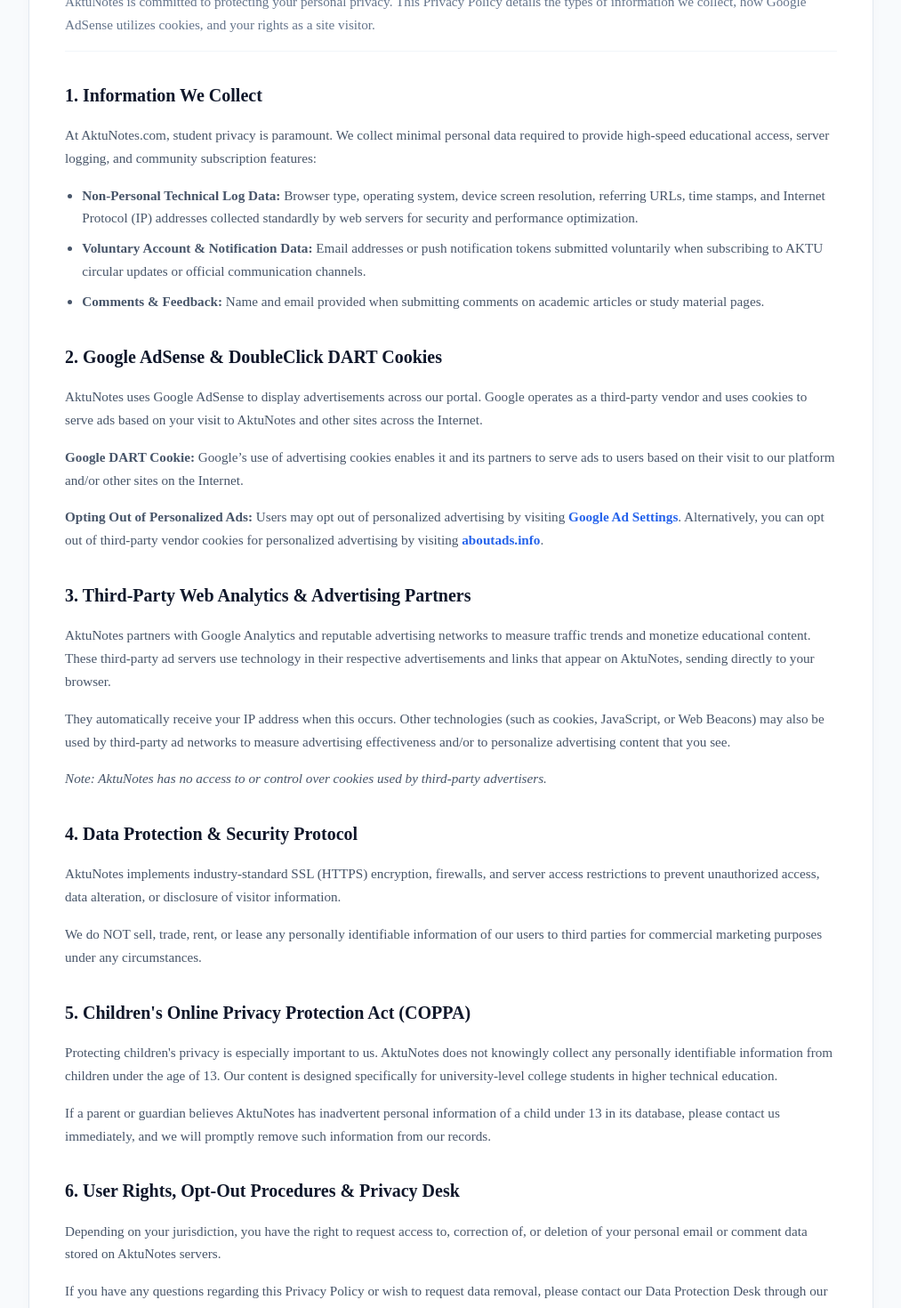
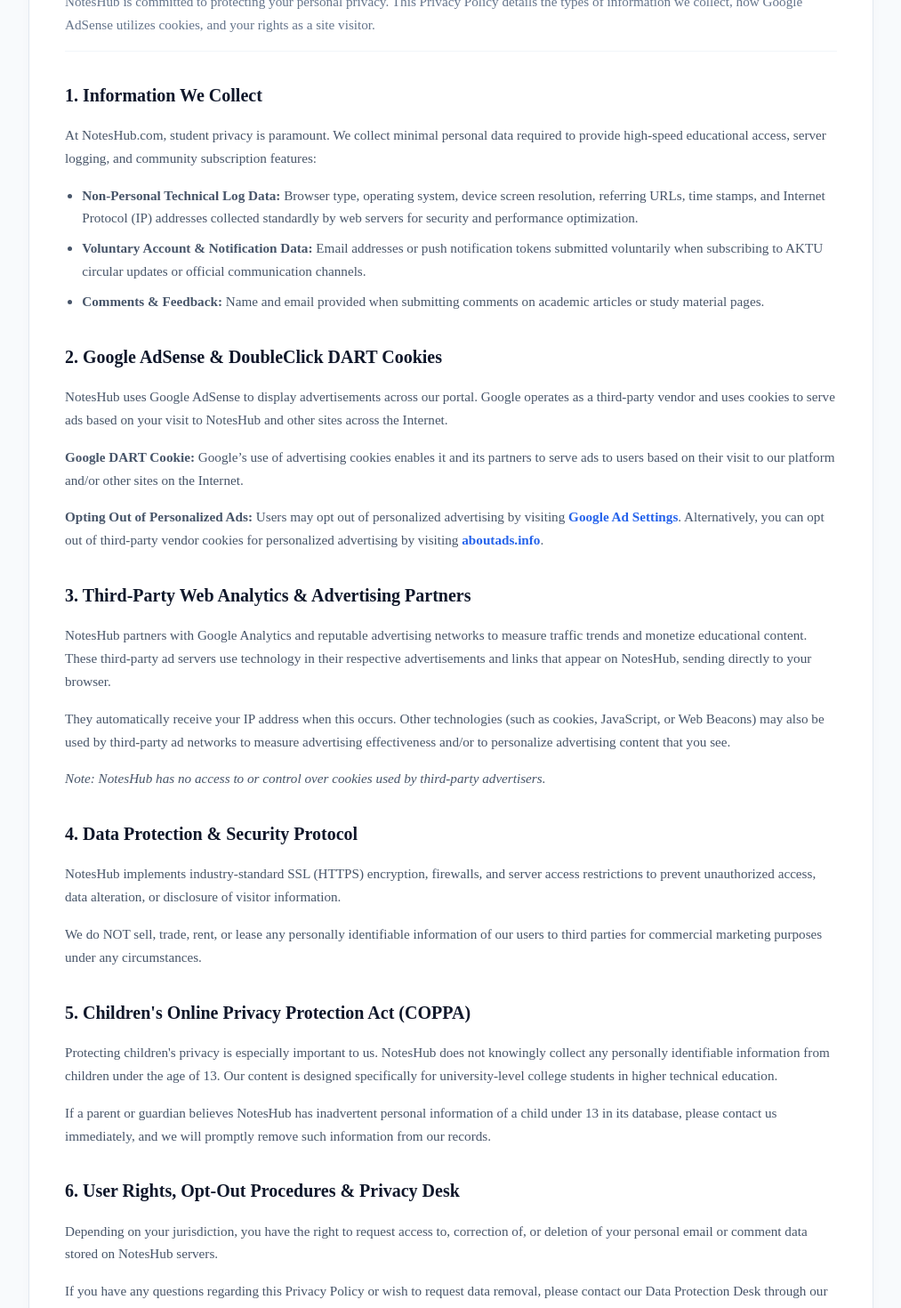
Before and after one commit to nggopal1920/AcetNotes, a React (Vite) app: page /privacy-policy in a window 1280 px wide. Shown: the part 280-1750 px from the top of the page at 89% size, without its empty margins (133-1146 px from the left). Built offline with nearby package versions, Linux system fonts and the light colour scheme.

Commit message:
Add files via upload

```diff
--- a/src/legal/AboutUs.jsx
+++ b/src/legal/AboutUs.jsx
@@ -4,11 +4,11 @@ import './AboutUs.css';
 const AboutUs = () => {
   return (
     <div className="legal-container">
-      <h1>About Us - AktuNotes</h1>
+      <h1>About Us - NotesHub</h1>
       <p>Last updated: September 19, 2026</p>
 
       <p>
-        Welcome to <strong>AktuNotes</strong>, your ultimate engineering and academic resource hub designed specifically for technical students pursuing higher education.
+        Welcome to <strong>NotesHub</strong>, your ultimate engineering and academic resource hub designed specifically for technical students pursuing higher education.
       </p>
 
       <h2>Our Mission & Vision</h2>
@@ -16,7 +16,7 @@ const AboutUs = () => {
         Our mission is to simplify engineering and professional education by providing structured, branch-wise, and unit-wise handwritten notes, previous year question papers (PYQs), syllabus guides, and placement roadmaps completely free of cost. We aim to bridge the gap between last-minute exam cramming and high CGPA success.
       </p>
 
-      <h2>Why Choose AktuNotes?</h2>
+      <h2>Why Choose NotesHub?</h2>
       <ul>
         <li><strong>Organized Semester Learning:</strong> Easily navigate through year-wise and branch-wise B.Tech curriculum notes without clutter.</li>
         <li><strong>Unit-Wise Breakdown:</strong> Find precise study materials neatly categorized into individual units for targeted and efficient semester exam preparation.</li>
@@ -26,12 +26,12 @@ const AboutUs = () => {
 
       <h2>Monetization & Transparency</h2>
       <p>
-        To keep all study materials, Quantum series PDFs, and university resources 100% free for students, AktuNotes displays third-party advertisements managed via Google AdSense. We maintain strict compliance with Google Publisher Policies to ensure a safe, clean, and transparent browsing environment.
+        To keep all study materials, Quantum series PDFs, and university resources 100% free for students, NotesHub displays third-party advertisements managed via Google AdSense. We maintain strict compliance with Google Publisher Policies to ensure a safe, clean, and transparent browsing environment.
       </p>
 
       <h2>Get in Touch</h2>
       <p>
-        AktuNotes is built by engineers and university alumni who understand academic challenges. If you have any questions, suggestions, or copyright inquiries, feel free to reach out to us through our official Contact Page or email us directly at support@aktunotes.com.
+        NotesHub is built by engineers and university alumni who understand academic challenges. If you have any questions, suggestions, or copyright inquiries, feel free to reach out to us through our official Contact Page or email us directly at support@noteshub.com.
       </p>
     </div>
   );
--- a/src/legal/ContactUs.jsx
+++ b/src/legal/ContactUs.jsx
@@ -81,7 +81,7 @@ const ContactUs = () => {
 
         {/* यहाँ है डायरेक्ट ईमेल सपोर्ट जो स्क्रीन पर दिखेगा */}
         <div className="direct-support">
-          <p>Prefer direct emailing? Reach us at: <a href="mailto:support@aktunotes.com"><strong>aktunotes.official@gmail.com</strong></a></p>
+          <p>Prefer direct emailing? Reach us at: <a href="mailto:support@noteshub.com"><strong>support@noteshub.com</strong></a></p>
         </div>
       </div>
     </div>
--- a/src/legal/PrivacyPolicy.jsx
+++ b/src/legal/PrivacyPolicy.jsx
@@ -9,13 +9,13 @@ const PrivacyPolicy = () => {
         <span className="privacy-badge">OFFICIAL PRIVACY DISCLOSURE • REVISED AUGUST 2026</span>
         <h1 className="privacy-title">Privacy Policy & Cookie Disclosure</h1>
         <p className="privacy-subtitle">
-          AktuNotes is committed to protecting your personal privacy. This Privacy Policy details the types of information we collect, how Google AdSense utilizes cookies, and your rights as a site visitor.
+            NotesHub is committed to protecting your personal privacy. This Privacy Policy details the types of information we collect, how Google AdSense utilizes cookies, and your rights as a site visitor.
         </p>
 
         <section className="privacy-section">
           <h2>1. Information We Collect</h2>
           <p>
-            At AktuNotes.com, student privacy is paramount. We collect minimal personal data required to provide high-speed educational access, server logging, and community subscription features:
+            At NotesHub.com, student privacy is paramount. We collect minimal personal data required to provide high-speed educational access, server logging, and community subscription features:
           </p>
           <ul>
             <li><strong>Non-Personal Technical Log Data:</strong> Browser type, operating system, device screen resolution, referring URLs, time stamps, and Internet Protocol (IP) addresses collected standardly by web servers for security and performance optimization.</li>
@@ -27,7 +27,7 @@ const PrivacyPolicy = () => {
         <section className="privacy-section">
           <h2>2. Google AdSense & DoubleClick DART Cookies</h2>
           <p>
-            AktuNotes uses Google AdSense to display advertisements across our portal. Google operates as a third-party vendor and uses cookies to serve ads based on your visit to AktuNotes and other sites across the Internet.
+            NotesHub uses Google AdSense to display advertisements across our portal. Google operates as a third-party vendor and uses cookies to serve ads based on your visit to NotesHub and other sites across the Internet.
           </p>
           <p>
             <strong>Google DART Cookie:</strong> Google’s use of advertising cookies enables it and its partners to serve ads to users based on their visit to our platform and/or other sites on the Internet.
@@ -40,18 +40,18 @@ const PrivacyPolicy = () => {
         <section className="privacy-section">
           <h2>3. Third-Party Web Analytics & Advertising Partners</h2>
           <p>
-            AktuNotes partners with Google Analytics and reputable advertising networks to measure traffic trends and monetize educational content. These third-party ad servers use technology in their respective advertisements and links that appear on AktuNotes, sending directly to your browser.
+            NotesHub partners with Google Analytics and reputable advertising networks to measure traffic trends and monetize educational content. These third-party ad servers use technology in their respective advertisements and links that appear on NotesHub, sending directly to your browser.
           </p>
           <p>
             They automatically receive your IP address when this occurs. Other technologies (such as cookies, JavaScript, or Web Beacons) may also be used by third-party ad networks to measure advertising effectiveness and/or to personalize advertising content that you see.
           </p>
-          <p><em>Note: AktuNotes has no access to or control over cookies used by third-party advertisers.</em></p>
+          <p><em>Note: NotesHub has no access to or control over cookies used by third-party advertisers.</em></p>
         </section>
 
         <section className="privacy-section">
           <h2>4. Data Protection & Security Protocol</h2>
           <p>
-            AktuNotes implements industry-standard SSL (HTTPS) encryption, firewalls, and server access restrictions to prevent unauthorized access, data alteration, or disclosure of visitor information.
+            NotesHub implements industry-standard SSL (HTTPS) encryption, firewalls, and server access restrictions to prevent unauthorized access, data alteration, or disclosure of visitor information.
           </p>
           <p>
             We do NOT sell, trade, rent, or lease any personally identifiable information of our users to third parties for commercial marketing purposes under any circumstances.
@@ -61,17 +61,17 @@ const PrivacyPolicy = () => {
         <section className="privacy-section">
           <h2>5. Children's Online Privacy Protection Act (COPPA)</h2>
           <p>
-            Protecting children's privacy is especially important to us. AktuNotes does not knowingly collect any personally identifiable information from children under the age of 13. Our content is designed specifically for university-level college students in higher technical education.
+            Protecting children's privacy is especially important to us. NotesHub does not knowingly collect any personally identifiable information from children under the age of 13. Our content is designed specifically for university-level college students in higher technical education.
           </p>
           <p>
-            If a parent or guardian believes AktuNotes has inadvertent personal information of a child under 13 in its database, please contact us immediately, and we will promptly remove such information from our records.
+            If a parent or guardian believes NotesHub has inadvertent personal information of a child under 13 in its database, please contact us immediately, and we will promptly remove such information from our records.
           </p>
         </section>
 
         <section className="privacy-section">
           <h2>6. User Rights, Opt-Out Procedures & Privacy Desk</h2>
           <p>
-            Depending on your jurisdiction, you have the right to request access to, correction of, or deletion of your personal email or comment data stored on AktuNotes servers.
+            Depending on your jurisdiction, you have the right to request access to, correction of, or deletion of your personal email or comment data stored on NotesHub servers.
           </p>
           <p>
             If you have any questions regarding this Privacy Policy or wish to request data removal, please contact our Data Protection Desk through our Contact Support Page.
```
